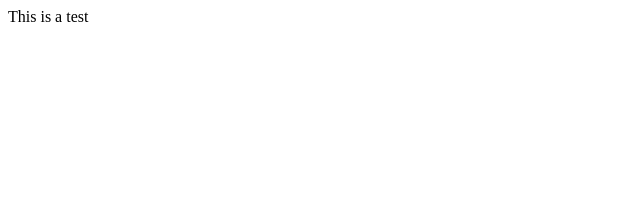
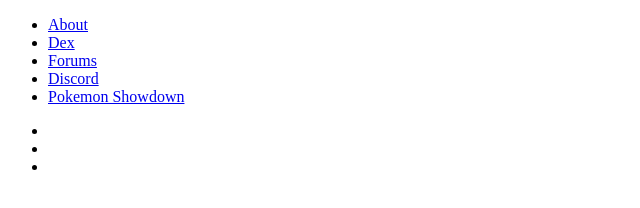
Before and after one commit to wilsonasm/CS_Smogon, a plain HTML site: page index.html in a window 1280 px wide. Shown: the whole page, without its empty margins (0-640 px from the left). Drawn offline with Linux system fonts and the light colour scheme.

Commit message:
-adding foundational button

```diff
--- a/index.html
+++ b/index.html
@@ -8,7 +8,40 @@
 </head>
 
 <body>
-    <div>This is a test</div>
+    <div class="navbar">
+        <ul class="nav-links">
+            <li class="about-link">
+                <a href="https://www.smogon.com/about">About</a>
+            </li>
+            <li class="Dex-link">
+                <a href="https://www.smogon.com/dex/">Dex</a>
+            </li>
+            <li class="Forums-link">
+                <a href="https://www.smogon.com/forums/">Forums</a>
+            </li>
+            <li class="Discord-link">
+                <a href="https://discord.com/invite/smogon">Discord</a>
+            </li>
+            <li class="Pokemon-Showdown-link">
+                <a href="https://play.pokemonshowdown.com/">Pokemon Showdown</a>
+            </li>
+        </ul>
+    </div>
+    <div class="Header"></div>
+    <div class="main-content">
+        <div class="ads-bar"></div>
+        <div class="content-blocks">
+            <ul class="content-block-grid">
+                <li class="learn-bar"></li>
+                <li class="Train-battle-bar"></li>
+                <li class="participate-bar"></li>
+            </ul>
+        </div>
+        <div class="Latest-news-bar"></div>
+    </div>
+    <div class="blur"></div>
+
+
 </body>
 
 </html>
```
Also changed, not shown: styles.css (added).
